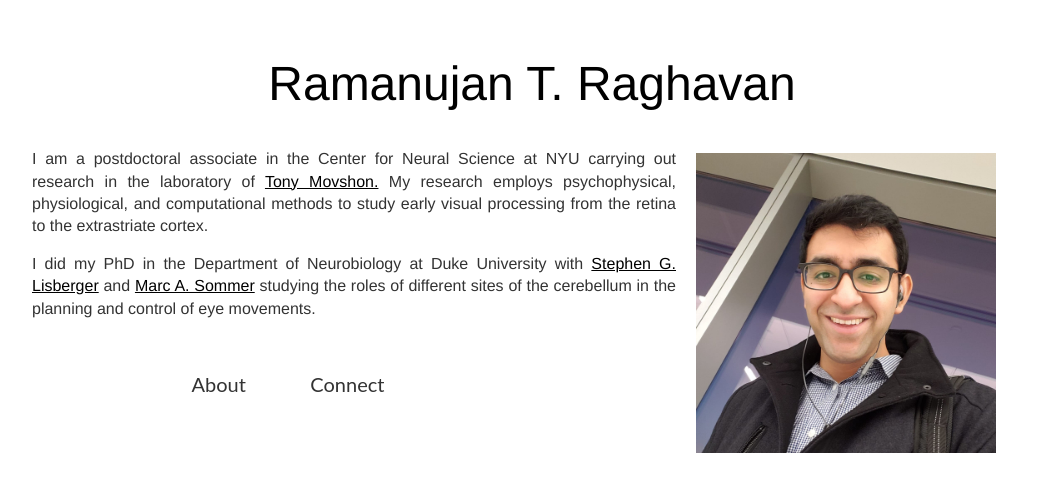
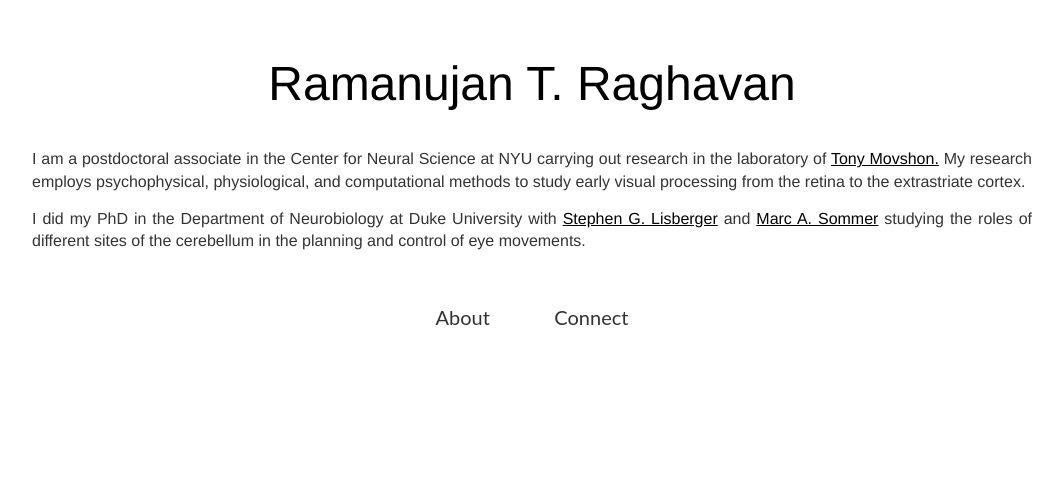
Before and after one commit to rtraghavan/rtraghavan.github.io, a Jekyll site: the page built from index.html, in a window 1280 px wide. Shown: the top 492 px of the page, without its empty margins (108-1171 px from the left). Built offline with Jekyll 4.4.1, drawn with Linux system fonts in a browser that asks for light colours.

Commit message:
Update index.html

```diff
--- a/index.html
+++ b/index.html
@@ -9,10 +9,7 @@ layout: default
 
   <div id="description">
 
-     <img src="img/pic.jpg" alt="pic" style="float:right;width:300px;height:300px;  margin: 20px 20px 0px 20px;">
-    <p>
     {% include About_Me.md %}
-    </p>
   </div>
 
 
```
